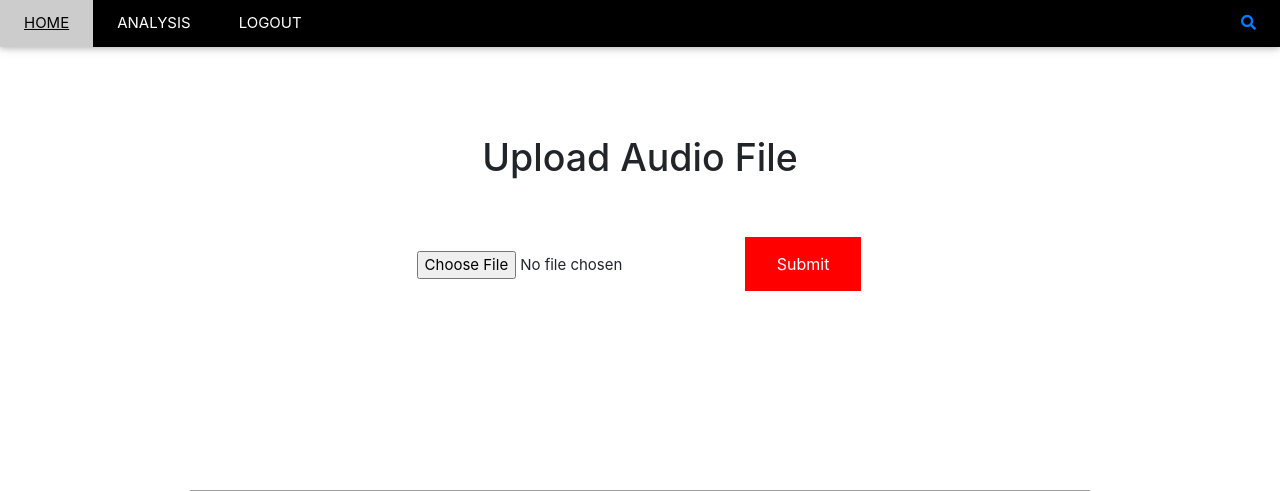
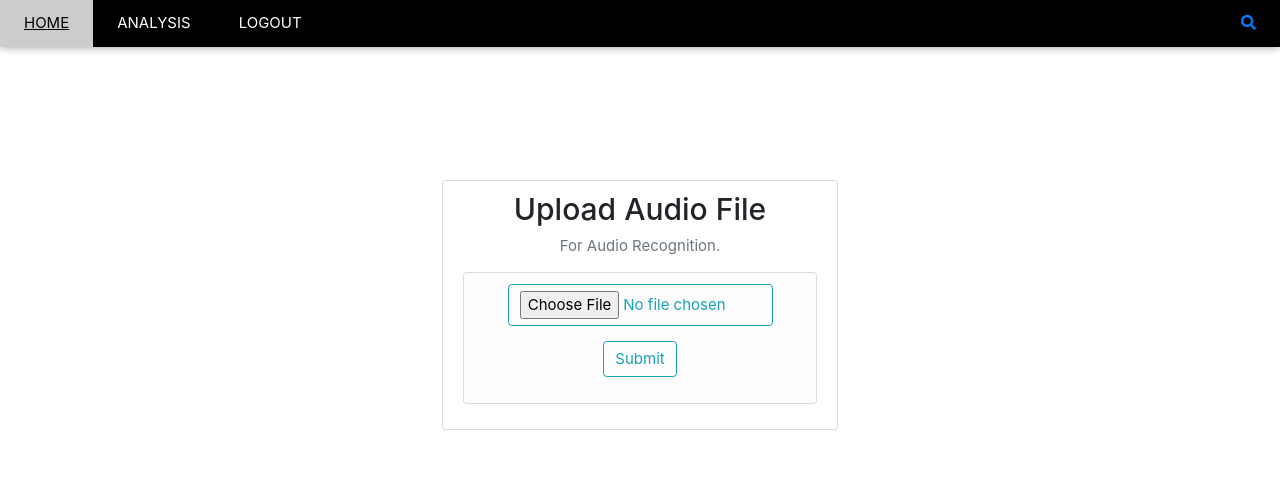
Before and after one commit to Yash9820/Audio-Recognition, a Flask app: page /analysis in a window 1280 px wide. Shown: the top 491 px of the page. Run offline with Flask 2, Linux system fonts and the light colour scheme; the visitor is signed in with stand-in values (Sample User, id 1); some libraries are stand-ins or nearby versions; grey boxes are pictures that could not be loaded.

Commit message:
Update analysis.html

```diff
--- a/templates/analysis.html
+++ b/templates/analysis.html
@@ -44,17 +44,53 @@
 
 
 <body>
+    {% with messages = get_flashed_messages(with_categories=true) %}
+                {% if messages %}
+                    {% for category, message in messages %}
+                        <div class="alert alert-danger">
+                            {{ message }}
+                        </div>
+                    {% endfor %}
+                {% endif %}
+            {% endwith %}
 <center>
-	<h1>Upload Audio File  </h1>
+
+
 	<br>
     <br>
 	<form action="{{url_for('upload')}}" method="POST" enctype="multipart/form-data">
 	<!----	<input type="file" name="audio" accept="audio/* ">-->
 
- <input type="file" name="file" accept=".wav" />
+ <!--<input type="file" name="file" accept=".wav" />
 		<!--<button type="button" class="btn btn-primary btn-lg " id="btn-predict-ResNet50">CNN Predict!</button>-->
-		<input type="submit" class="button">
+		<!--<input type="submit" class="button">-->
+        <div class="col-md-4">
+            <div class="content-section">
+              <h2>Upload Audio File</h2>
+              <p class='text-muted'>For Audio Recognition.
+
+                <ul class="list-group">
+
+                  <form method="POST" action = "" enctype = "multipart/form-data">
+                    <li class="list-group-item list-group-item-light">
+                      <div class="form-group">
+                        <div>
+                          <input class="btn btn-outline-info" id="submit" type="file" name="file" accept=".wav" style="width: 265px;"/>
+                        </div>
+                      </div>
+                      <div class="form-group">
+                          <input type="submit" class="btn btn-outline-info">
+                      </div>
+                    </li>
+                  </form>
+
+                </ul>
+
+              </p>
+            </div>
+          </div>
 	</form>
+
 </center>
 </body>
     </br>
@@ -73,13 +109,14 @@
 <center></br><img src={{url}}  height="400px" width="900px">
 </br>
 </br>
+
 </br>
-<!--{% with messages = get_flashed_messages(with_categories=true) %}
+<!--{% with messages = get_flashed_messages() %}
                 {% if messages %}
-                    {% for category, message in messages %}
-                        <div class="alert alert-success">
+                    {% for  message in messages %}
+
                             {{ message }}
-                        </div>
+
                     {% endfor %}
                 {% endif %}
             {% endwith %}-->
@@ -89,9 +126,7 @@
 </br>
 
 </br>
-</br>
-</br>
-</br>
+
 </html>
 
 
```
